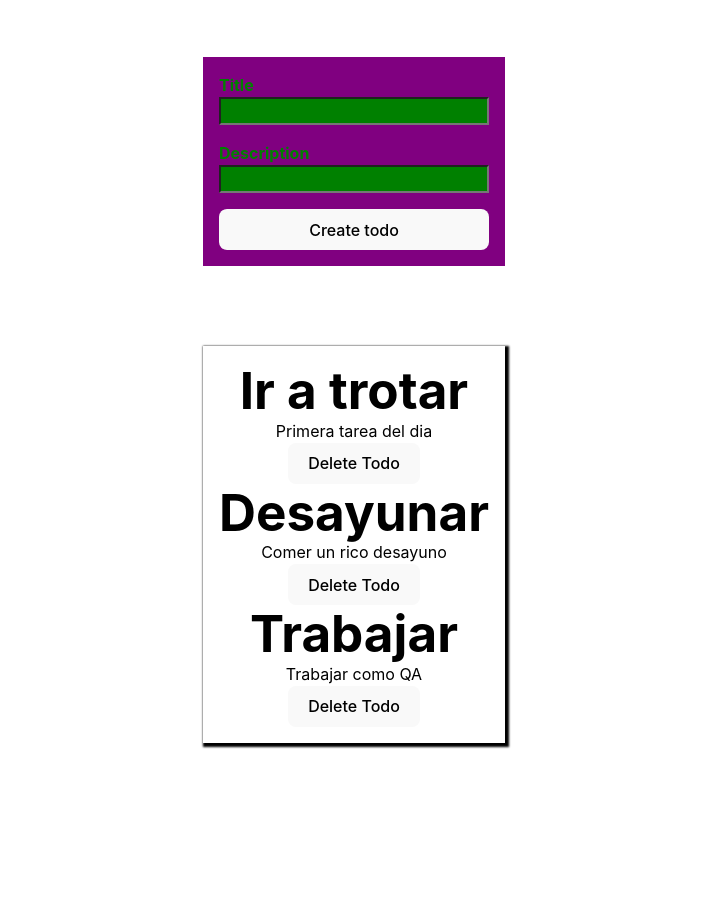
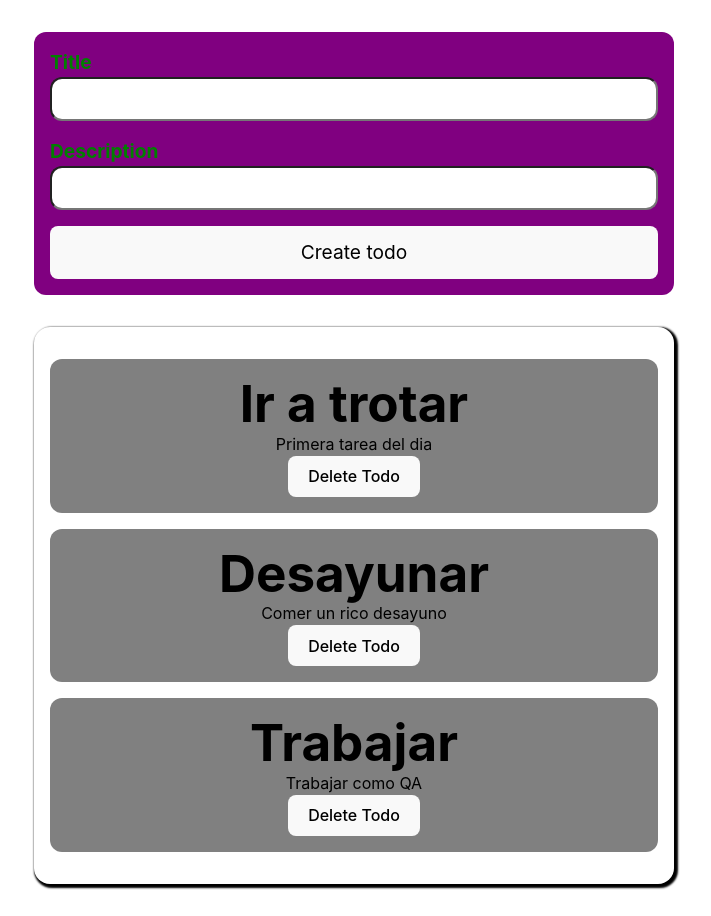
Before and after one commit to IdenTiclla/vite-todoapp-react, a React (Vite) app: page / in a window 1280 px wide. Shown: the whole page, without its empty margins (286-997 px from the left). Before the commit the page ends 800 px from the top, so only its background shows below. Built offline with nearby package versions, Linux system fonts and the light colour scheme.

Commit message:
UI improvements

```diff
--- a/src/components/NewTodo.css
+++ b/src/components/NewTodo.css
@@ -1,16 +1,23 @@
 .new-todo {
     background-color: purple;
     padding: 1rem;
+    width: 40rem;
+    border-radius: 12px;
 }
 .form-group label {
     text-align: left;
     font-weight: bold;
+    font-size: 1.2rem;
 }
+
 .form-group input {
     margin-bottom: 1rem;
     font:inherit;
     background-color: white;
     color: black;
+    border-radius: 12px;
+    padding: 0.5rem;
+
 }
 
 .form-group label,
@@ -21,4 +28,6 @@
 
 .button {
     width: 100%;
+    font: inherit;
+    font-size: 1.2rem;
 }
--- a/src/components/NewTodo.jsx
+++ b/src/components/NewTodo.jsx
@@ -58,11 +58,11 @@ const NewTodo = (props) => {
             <form action="" onSubmit={submitHandler}>
                 <div className="form-group">
                     <label style={{ color: !enteredTitleIsValid ? 'red' : 'green'}} htmlFor="title">Title</label>
-                    <input style={{backgroundColor: !enteredTitleIsValid ? 'red': 'green'}} type="text" id="title" value={enteredTitle} onChange={titleChangeHandler} />
+                    <input style={{backgroundColor: !enteredTitleIsValid ? 'red': 'white'}} type="text" id="title" value={enteredTitle} onChange={titleChangeHandler} />
                 </div>
                 <div className="form-group">
                     <label style={{color: !enteredDescriptionIsValid ? 'red': 'green'}} htmlFor="description">Description</label>
-                    <input style={{backgroundColor: !enteredDescriptionIsValid ? 'red' : 'green'}} type="text" id="description" value={enteredDescription} onChange={descriptionChangeHandler}/>
+                    <input style={{backgroundColor: !enteredDescriptionIsValid ? 'red' : 'white'}} type="text" id="description" value={enteredDescription} onChange={descriptionChangeHandler}/>
                 </div>
                 <button type="submit" className='button'>Create todo</button>
             </form>
--- a/src/components/TodoList.css
+++ b/src/components/TodoList.css
@@ -2,10 +2,15 @@
     background-color: white;
     padding: 1rem;
     box-shadow: 2px 2px 2px 2px black;
-    margin-top: 5rem;
+    margin-top: 2rem;
     color: black;
+    border-radius: 1rem;
 }
 
 .todo {
     color: black;
+    background-color: grey;
+    margin: 1rem 0;
+    border-radius: 12px;
+    padding: 1rem;
 }
```
